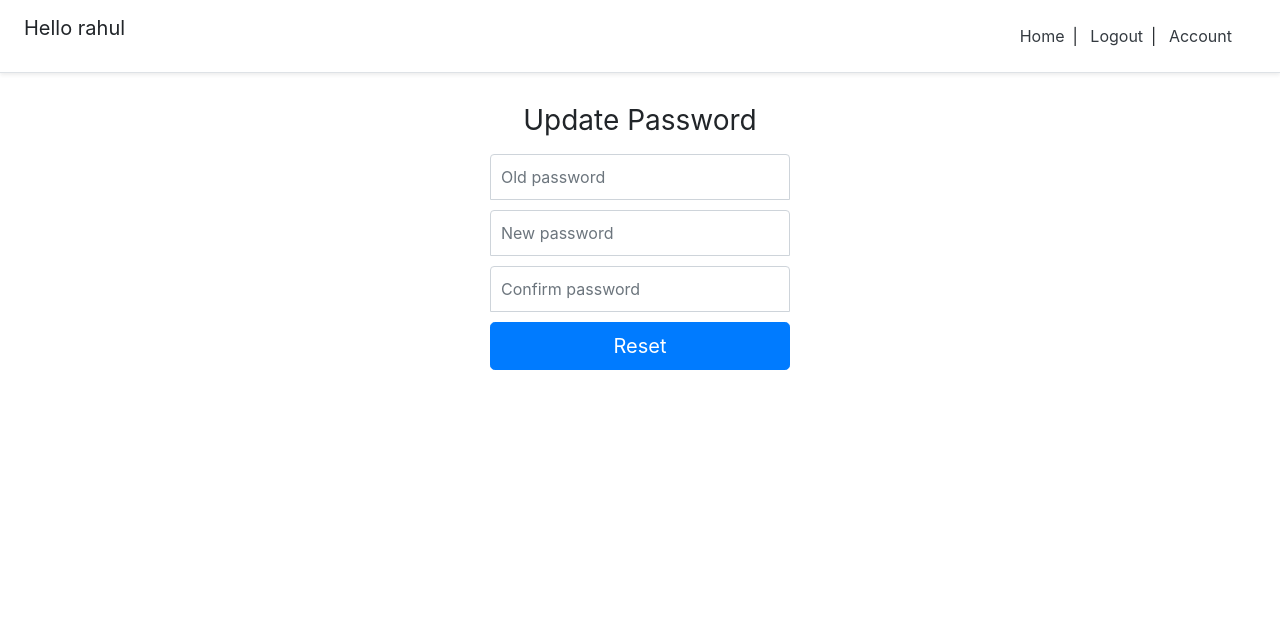
After one commit to guntharahul/DjangoBlogApp, a Django app: page /password_change/ in a window 1280 px wide. The commit adds this page. Shown: the top 625 px of the page. Run offline with Django 3.2, Linux system fonts and the light colour scheme; a user stored in the database is signed in; some libraries are stand-ins or nearby versions.

Commit message:
Completed Password Modules

```diff
--- a/src/account/templates/account/account.html
+++ b/src/account/templates/account/account.html
@@ -65,4 +65,8 @@
 
     <button class="btn btn-lg btn-primary btn-block" type="submit">Save Changes</button>
   </form>
+
+  <div class="d-flex flex-column">
+      <a class="m-auto" href="{% url 'password_change' %}">Change Password</a>
+  </div>
 {% endblock content %}
--- a/src/account/templates/account/login.html
+++ b/src/account/templates/account/login.html
@@ -51,6 +51,9 @@
         </div>
     {% endif %}
     <button class="btn btn-lg btn-primary btn-block" type="submit">Login</button>
-  </form>
+</form>
+<div class="d-flex flex-column">
+    <a class="m-auto" href="{% url 'password_reset' %}">Reset Password</a>
+</div>
 
 {% endblock content %}
--- a/src/mysite/settings.py
+++ b/src/mysite/settings.py
@@ -27,6 +27,9 @@ DEBUG = True
 
 ALLOWED_HOSTS = []
 
+
+if DEBUG:
+    EMAIL_BACKEND='django.core.mail.backends.console.EmailBackend'  #for development mode.
 
 # Application definition
 
--- a/src/mysite/urls.py
+++ b/src/mysite/urls.py
@@ -14,8 +14,9 @@ Including another URLconf
     2. Add a URL to urlpatterns:  path('blog/', include('blog.urls'))
 """
 from django.contrib import admin
-from django.urls import path
+from django.urls import path, include
 from personal.views import home_screen_view
+from django.contrib.auth import views as auth_views
 from account.views import (
     registration_view,
     logout_view,
@@ -29,4 +30,22 @@ urlpatterns = [
     path('logout/', logout_view, name="logout"),
     path('login/', login_view, name="login"),
     path('account/', account_view, name="account"),
+
+    # links for password reset
+
+    path('password_change/done/', auth_views.PasswordChangeDoneView.as_view(template_name='registration/password_change_done.html'),
+        name='password_change_done'),
+
+    path('password_change/', auth_views.PasswordChangeView.as_view(template_name='registration/password_change.html'),
+        name='password_change'),
+
+    path('password_reset/done/', auth_views.PasswordResetCompleteView.as_view(template_name='registration/password_reset_done.html'),
+        name='password_reset_done'),
+
+    path('reset/<uidb64>/<token>/', auth_views.PasswordResetConfirmView.as_view(), name='password_reset_confirm'),
+
+    path('password_reset/', auth_views.PasswordResetView.as_view(), name='password_reset'),
+
+    path('reset/done/', auth_views.PasswordResetCompleteView.as_view(template_name='registration/password_reset_complete.html'),
+     name='password_reset_complete'),
 ]
--- /dev/null
+++ b/src/templates/registration/password_change.html
@@ -0,0 +1,53 @@
+{% extends 'base.html' %}
+
+{% block content %}
+<style type="text/css">
+  .form-signin {
+    width: 100%;
+    max-width: 330px;
+    padding: 15px;
+    margin: auto;
+  }
+  .form-signin .checkbox {
+    font-weight: 400;
+  }
+  .form-signin .form-control {
+    position: relative;
+    box-sizing: border-box;
+    height: auto;
+    padding: 10px;
+    font-size: 16px;
+  }
+  .form-signin .form-control:focus {
+    z-index: 2;
+  }
+  .form-signin input[type="password"] {
+    margin-bottom: 10px;
+    border-bottom-right-radius: 0;
+    border-bottom-left-radius: 0;
+  }
+
+  .h3{
+    text-align: center;
+  }
+</style>
+
+
+<form method="POST" class="form-signin">{% csrf_token %}
+  <h1 class="h3 mb-3 font-weight-normal">Update Password</h1>
+    <input name="old_password" class="form-control" placeholder="Old password" type="password" id="id_old_password" required="true">
+    <input name="new_password1" class="form-control" placeholder="New password" type="password" id="id_new_password1" required="true">
+    <input name="new_password2" class="form-control" placeholder="Confirm password" type="password" id="id_new_password2" required="true">
+
+    {% for field in form %}
+      {% for error in field.errors %}
+        <p style="color: red">{{ error }}</p>
+      {% endfor %}
+    {% endfor %}
+
+  <button class="btn btn-lg btn-primary btn-block" type="submit">Reset</button>
+</form>
+
+
+
+{% endblock %}
--- /dev/null
+++ b/src/templates/registration/password_reset_subject.txt
@@ -0,0 +1 @@
+CodingCURB password reset
```
Also changed, not shown: src/templates/registration/password_change_done.html (added, +11 -0 lines), src/templates/registration/password_reset_complete.html (added, +12 -0 lines), src/templates/registration/password_reset_done.html (added, +20 -0 lines), src/templates/registration/password_reset_email.html (added, +12 -0 lines), src/templates/registration/password_reset_form.html (added, +46 -0 lines), src/db.sqlite3.
